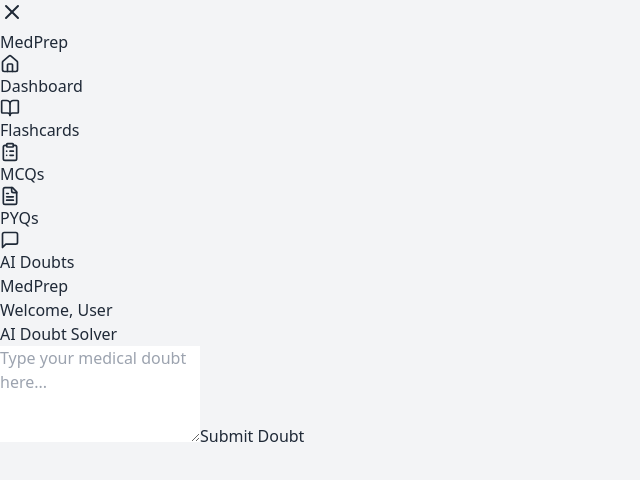
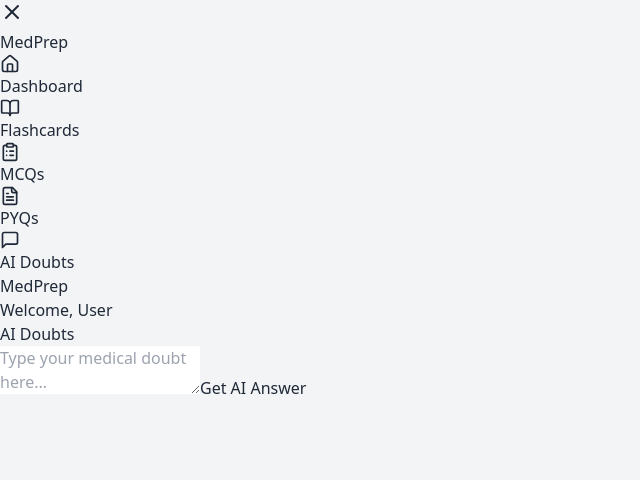
Before and after one commit to 8308052263/medprep2210, a React (Vite) app: page /ai-doubts in a window 1280 px wide. Shown: the top 480 px of the page, without its empty margins (0-640 px from the left). Built offline with nearby package versions, Linux system fonts and the light colour scheme.

Commit message:
Feature: Integrated OpenAI live answer using gpt-3.5-turbo-0125

```diff
--- a/src/components/AIDoubts.jsx
+++ b/src/components/AIDoubts.jsx
@@ -1,53 +1,73 @@
-import React, { useState } from 'react';
+// src/components/AIDoubts.jsx
+import React, { useState } from "react";
+import axios from "axios";
 
 const AIDoubts = () => {
-  const [doubt, setDoubt] = useState('');
-  const [response, setResponse] = useState('');
+  const [question, setQuestion] = useState("");
+  const [response, setResponse] = useState("");
   const [loading, setLoading] = useState(false);
 
   const handleSubmit = async (e) => {
     e.preventDefault();
-    if (!doubt.trim()) return;
+    if (!question.trim()) return;
 
     setLoading(true);
-    setResponse('');
+    setResponse("Thinking...");
 
-    // Simulated AI Response — Replace this with real backend later
-    setTimeout(() => {
-      setResponse(
-        `AI Explanation:\n\n"${doubt}" is a valid clinical doubt. Based on standard exam prep material, the answer can be reasoned as follows...\n\n✅ Key point: Always approach such questions with pathophysiological logic and treatment protocols in mind.`
+    try {
+      const apiKey = import.meta.env.VITE_OPENAI_API_KEY;
+      console.log("Loaded API Key:", apiKey); // for debugging
+
+      const res = await axios.post(
+        "https://api.openai.com/v1/chat/completions",
+        {
+          model: "gpt-3.5-turbo-0125", // ✅ UPDATED MODEL
+          messages: [{ role: "user", content: question }],
+          temperature: 0.6,
+        },
+        {
+          headers: {
+            Authorization: `Bearer ${apiKey}`,
+            "Content-Type": "application/json",
+          },
+        }
       );
+
+      const answer = res.data.choices[0].message.content;
+      setResponse(answer);
+    } catch (err) {
+      console.error("OpenAI error:", err);
+      setResponse("Error: Too many requests. Try again in a few seconds.");
+    }
+
     setLoading(false);
-    }, 1500);
   };
 
   return (
-    <div className="p-6 md:ml-20 flex justify-center">
-      <div className="max-w-3xl w-full">
-        <h2 className="text-2xl font-bold text-center mb-4 text-purple-700">AI Doubt Solver</h2>
-        <form onSubmit={handleSubmit} className="mb-4">
+    <div className="p-6 md:ml-64">
+      <h2 className="text-2xl font-bold mb-6 text-purple-700">AI Doubts</h2>
+      <form onSubmit={handleSubmit} className="mb-6">
         <textarea
-            className="w-full border p-3 rounded resize-none"
-            rows={4}
+          value={question}
+          onChange={(e) => setQuestion(e.target.value)}
           placeholder="Type your medical doubt here..."
-            value={doubt}
-            onChange={(e) => setDoubt(e.target.value)}
+          className="w-full border rounded p-4 h-32 mb-4"
         />
         <button
           type="submit"
-            className="mt-2 bg-purple-600 text-white px-4 py-2 rounded hover:bg-purple-700"
           disabled={loading}
+          className="bg-purple-600 text-white px-6 py-2 rounded hover:bg-purple-700"
         >
-            {loading ? 'Thinking...' : 'Submit Doubt'}
+          {loading ? "Generating..." : "Get AI Answer"}
         </button>
       </form>
 
       {response && (
-          <div className="bg-gray-100 p-4 rounded shadow-md whitespace-pre-wrap">
-            {response}
+        <div className="bg-gray-100 p-4 rounded shadow-md">
+          <h3 className="text-lg font-semibold mb-2 text-gray-800">AI Answer:</h3>
+          <p className="whitespace-pre-line text-gray-700">{response}</p>
         </div>
       )}
-      </div>
     </div>
   );
 };
```
Lines whose indentation alone changed are shown as unchanged.
